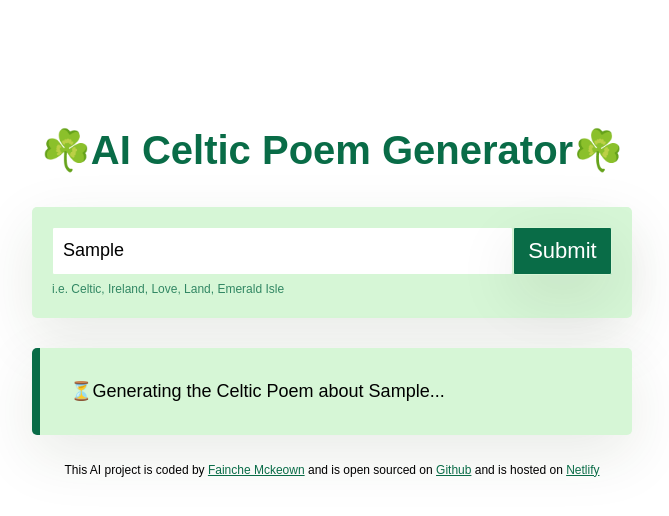
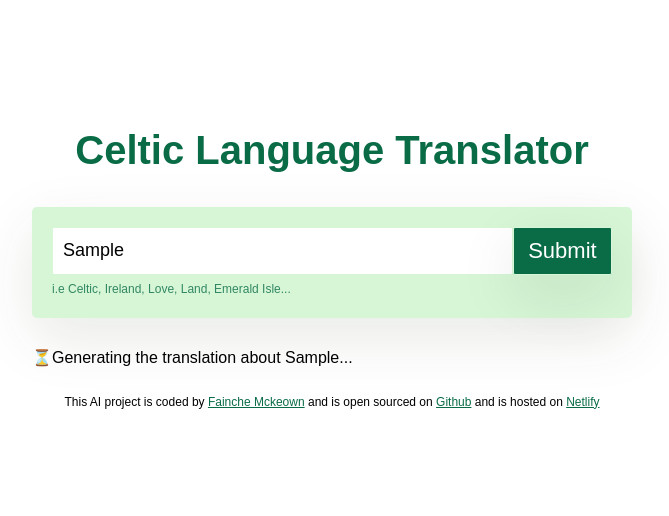
Before and after one commit to faicat99/Celtic-poem-generator, a plain HTML site: page index.html in a window 1280 px wide. Both pictures are taken after typing "Sample" into the empty fields and a click on the input 870 px from the left and 250 px from the top of the page. Shown: the whole page, without its empty margins (308-977 px from the left). Drawn offline with nearby package versions, Linux system fonts and the light colour scheme; no server answers.

Commit message:
updated some of styling and html

```diff
--- a/index.html
+++ b/index.html
@@ -7,17 +7,17 @@
   <link rel="stylesheet" href="src/style.css" />
   <script src="https://unpkg.com/typewriter-effect@latest/dist/core.js"></script>
   <script src="https://cdn.jsdelivr.net/npm/axios@1.6.7/dist/axios.min.js"></script>
-  <title>AI Celtic Poem Generator</title>
+  <title>Language Translator</title>
 </head>
 <body>
   <div class="container">
   <header>
-    <h1>☘️AI Celtic Poem Generator☘️</h1>
+    <h1>Celtic Language Translator</h1>
   </header>
 
   <main>
     <div class="form-container">
-    <form id="poem-generator-form">
+    <form id="translator-form">
       <input
         type="text"
         placeholder="For a Celtic poem, type a subject..."
@@ -30,9 +30,9 @@
       <input type="submit"
         class="submit-button"/>
     </form>
-    <div class="hint">i.e. Celtic, Ireland, Love, Land, Emerald Isle</div>
+    <div class="hint">i.e Celtic, Ireland, Love, Land, Emerald Isle...</div>
   </div>
-    <div class="poem hidden" id="poem"></div>
+    <div class="translator hidden" id="translator"></div>
   </main>
   <script src="src/index.js"></script>
   <br />
--- a/src/index.js
+++ b/src/index.js
@@ -1,5 +1,5 @@
 function displayPoem(response) {
-    new Typewriter("#poem", {
+    new Typewriter("#translator", {
         strings: response.data.answer,
         autoStart: true,
         delay: 1,
@@ -12,16 +12,16 @@ function generatePoem(event) {
 
     let instructionsInput = document.querySelector("#user-instructions");
     let apiKey = "bafb81c036f1dc4bfbb21532bb2ot295";
-    let prompt = `User instructions: Generate a poem Celtic poem about ${instructionsInput.value} in Irish language with english translation.`;
-    let context = "In basic HTML write 1 short poem. seperate each line with a <br />. The english translation after the Irish translation has finished. At the bottom have Fainche AI in strong and green. Follow user instructions";
+    let prompt = `User instructions: Generate a translation about ${instructionsInput.value} in the Irish Language. Show the english translation after the Irish translation`;
+    let context = "In basic HTML write language translation that user has requested. Seperate each line with a <br />. At the bottom have Fainche AI in strong and green. Follow user instructions";
     let apiUrl = `https://api.shecodes.io/ai/v1/generate?prompt=${prompt}&context=${context}&key=${apiKey}`;
 
-    let poemElement = document.querySelector("#poem");
+    let poemElement = document.querySelector("#translator");
     poemElement.classList.remove("hidden");
-    poemElement.innerHTML = `<div class="generating">⏳Generating the Celtic Poem about ${instructionsInput.value}...</div>`;
+    poemElement.innerHTML = `<div class="generating">⏳Generating the translation about ${instructionsInput.value}...</div>`;
 
     axios.get(apiUrl).then(displayPoem);
 }
 
-let poemFormElement = document.querySelector("#poem-generator-form");
+let poemFormElement = document.querySelector("#translator-form");
 poemFormElement.addEventListener("submit", generatePoem);
--- a/src/style.css
+++ b/src/style.css
@@ -1,10 +1,11 @@
+
 body {
     background: #fff;
     font-family:Arial, Helvetica, sans-serif;
 }
 
 a {
-    color: #096c47;
+    color: #096c47;;
 }
 
 .container {
@@ -21,7 +22,7 @@ h1 {
     font-weight: 800;
     font-size: 40px;
     line-height: 1.5;
-    color: #096c47;
+    color: #096c47;;
 }
 
 .form-container {
@@ -34,7 +35,7 @@ h1 {
 
 form {
     display: flex;
-    color:  #096c47;
+    color: #096c47;
 
 }
 
@@ -70,10 +71,10 @@ form {
 
 .poem {
     font-size: 18px;
-    background-color: #d6f6d6;;
+    background-color: #096c47;
     padding: 30px;
     line-height: 1.5;
-    border-left: 8px solid #096c47;
+    border-left: 8px solid #d6f6d6;
     border-radius: 5px;
     box-shadow: 0px 20px 60px rgba(43, 57, 20, 0.1);
 }
```
Also changed, not shown: 1 other file.
